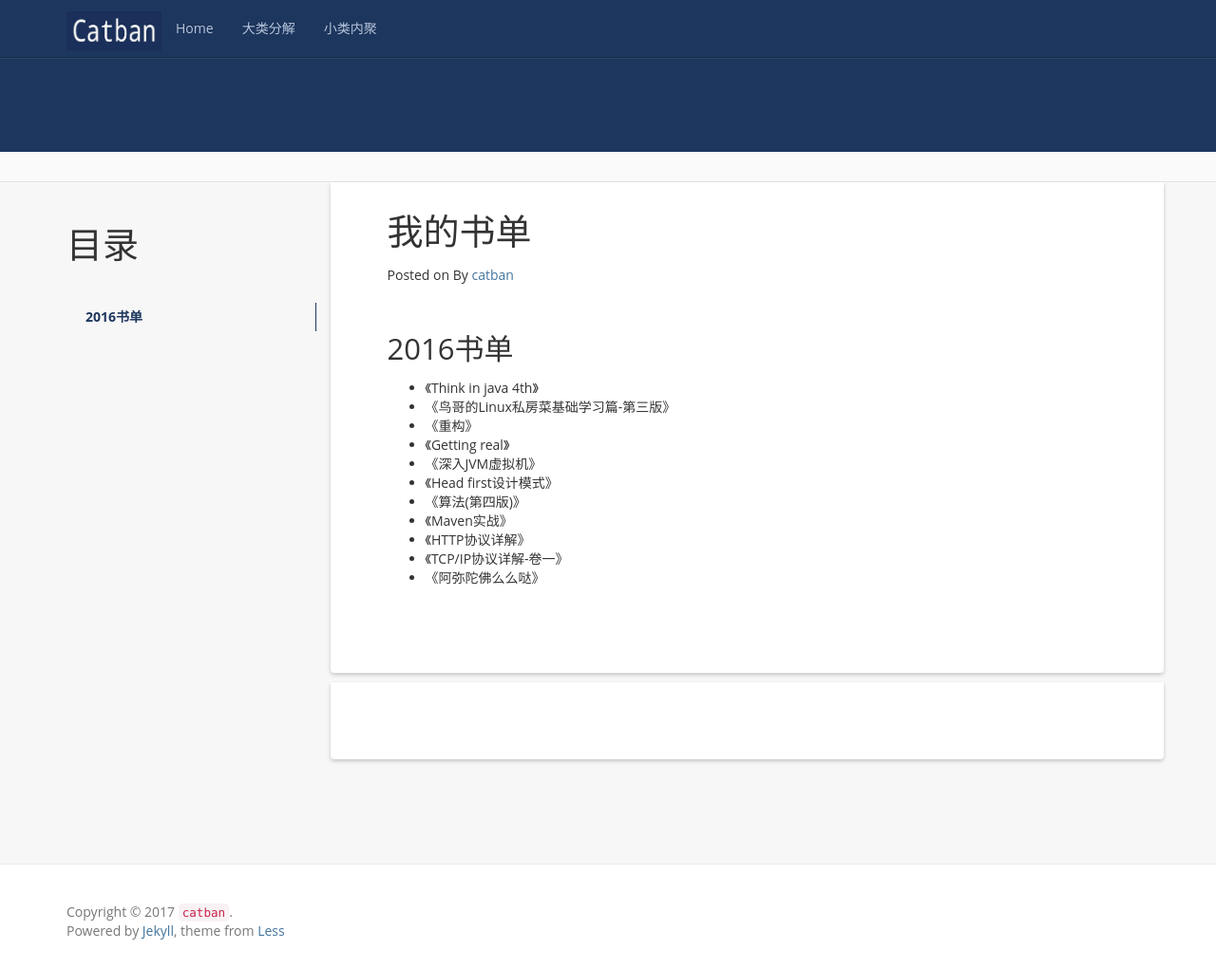
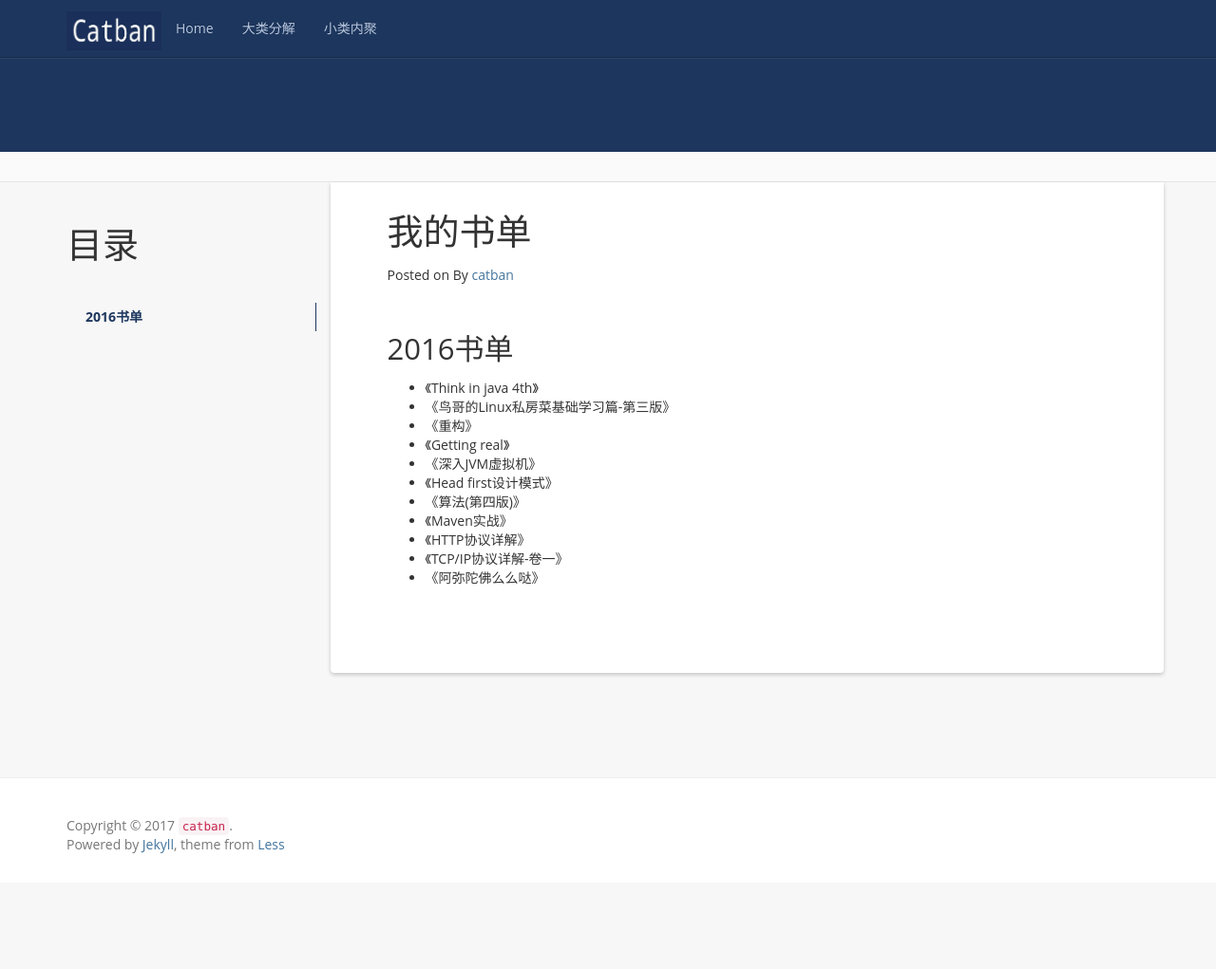
Before and after one commit to catBan/jekyll_cb, a Jekyll site: the page built from books.md, in a window 1280 px wide and 1021 px high. Shown: the whole window at 95% size. Built offline with Jekyll 4.4.1, drawn with Linux system fonts in a browser that asks for light colours; comment, search, counter and statistics services are not loaded.

Commit message:
fix layout

```diff
--- a/_layouts/post.html
+++ b/_layouts/post.html
@@ -27,13 +27,13 @@ layout: default
             </article>
         </div>
       </div>
-      <div class="panel docs-content">
+      <!-- <div class="panel docs-content">
         <article class="post-content">
           <div class="wrapper">
             {% include LessOrMore/comments %}
           </div>
         </article>
-      </div>
+      </div> -->
     </div>
   </div>
 </div>
```
